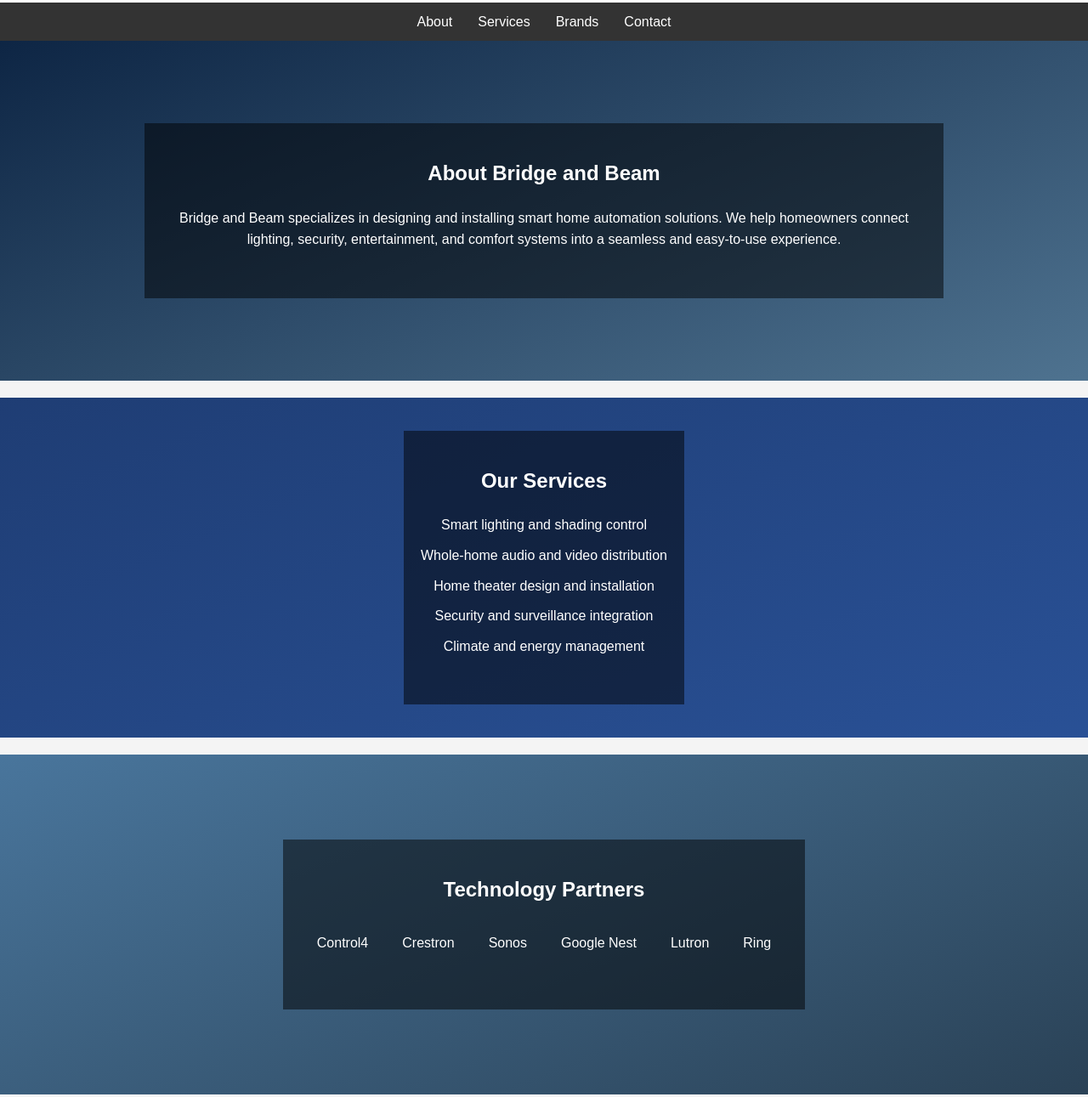
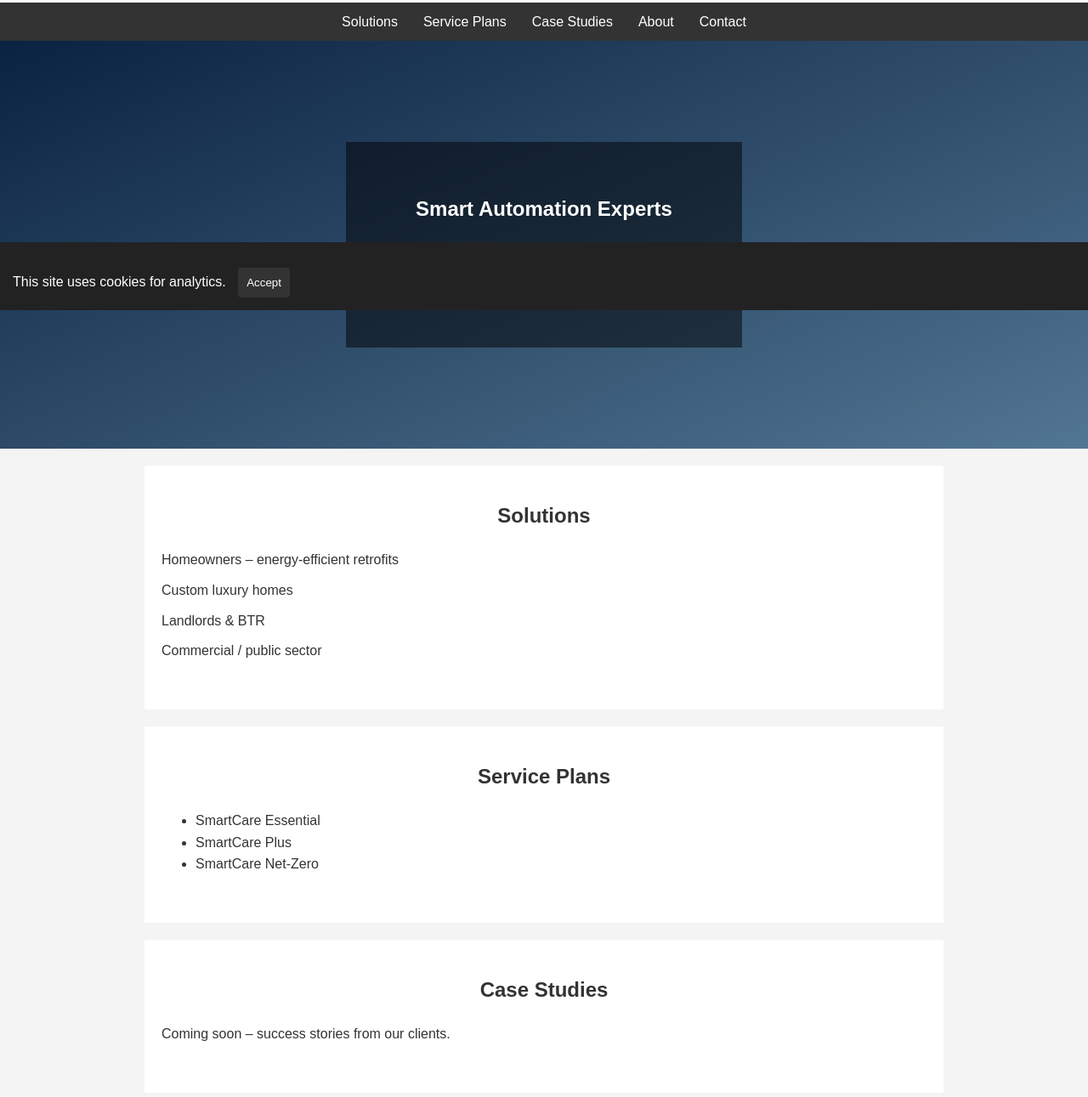
Before and after one commit to benpotts88/bridgeandbeam, a plain HTML site: page index.html in a window 1280 px wide. Shown: the part 435-1726 px from the top of the page at 85% size. Drawn offline with Linux system fonts and the light colour scheme.

Commit message:
Update site layout with new sections and cookie banner

```diff
--- a/index.html
+++ b/index.html
@@ -3,6 +3,7 @@
 <head>
   <meta charset="UTF-8">
   <meta name="viewport" content="width=device-width, initial-scale=1.0">
+  <meta name="description" content="Smart home & building automation solutions in the North-West UK" />
   <title>Bridge and Beam | Smart Home Automation</title>
   <style>
     body {
@@ -25,6 +26,7 @@
       background: #333;
       color: #fff;
       display: flex;
+      flex-wrap: wrap;
       justify-content: center;
       padding: 10px 0;
     }
@@ -37,16 +39,14 @@
       max-width: none;
       margin: 0;
       padding: 0;
-      height: 50vh;
+      height: 60vh;
       color: #fff;
       display: flex;
       align-items: center;
       justify-content: center;
       text-align: center;
-      background: none;
       background-size: cover;
       background-position: center;
-      background-attachment: fixed;
       margin-bottom: 20px;
     }
     .hero-section .content {
@@ -66,22 +66,14 @@
       text-align: center;
       margin-top: 0;
     }
-    #services ul {
+    #services ul,
+    #solutions ul,
+    #service-plans ul {
       list-style: none;
       padding: 0;
     }
-    #services li {
+    #services li, #solutions li {
       margin-bottom: 10px;
-    }
-    #brands ul {
-      list-style: none;
-      padding: 0;
-      display: flex;
-      flex-wrap: wrap;
-      justify-content: center;
-    }
-    #brands li {
-      margin: 10px 20px;
     }
     form {
       display: flex;
@@ -116,74 +108,101 @@
       font-size: 0.9em;
       color: #777;
     }
+    #cookie-banner {
+      position: fixed;
+      bottom: 0;
+      left: 0;
+      right: 0;
+      background: #222;
+      color: #fff;
+      padding: 15px;
+      display: none;
+    }
+    #cookie-banner button {
+      margin-left: 10px;
+    }
   </style>
 </head>
 <body>
   <header id="home">
     <img src="./img/bridge_and_beam_web_logo.png" alt="Bridge and Beam Logo">
   </header>
-
-  <nav>
+  <nav aria-label="Main navigation">
+    <a href="#solutions">Solutions</a>
+    <a href="#plans">Service Plans</a>
+    <a href="#case-studies">Case Studies</a>
     <a href="#about">About</a>
-    <a href="#services">Services</a>
-    <a href="#brands">Brands</a>
     <a href="#contact">Contact</a>
   </nav>
 
-  <section id="about" class="hero-section" style="background-image: url('./img/about-hero.svg');">
+  <section class="hero-section" style="background-image: url('./img/about-hero.svg');">
     <div class="content">
-      <h2>About Bridge and Beam</h2>
-      <p>Bridge and Beam specializes in designing and installing smart home automation solutions. We help homeowners connect lighting, security, entertainment, and comfort systems into a seamless and easy-to-use experience.</p>
+      <h1>Smart Automation Experts</h1>
+      <p>Save energy and simplify life with a single trusted integrator.</p>
+      <p><a href="#contact" style="background:#fff;color:#000;padding:10px 20px;border-radius:4px;text-decoration:none;">Book a Free Assessment</a></p>
     </div>
   </section>
 
-  <section id="services" class="hero-section" style="background-image: url('./img/services-hero.svg');">
-    <div class="content">
-      <h2>Our Services</h2>
+  <section id="solutions">
+    <h2>Solutions</h2>
     <ul>
-        <li>Smart lighting and shading control</li>
-        <li>Whole-home audio and video distribution</li>
-        <li>Home theater design and installation</li>
-        <li>Security and surveillance integration</li>
-        <li>Climate and energy management</li>
+      <li>Homeowners &ndash; energy-efficient retrofits</li>
+      <li>Custom luxury homes</li>
+      <li>Landlords & BTR</li>
+      <li>Commercial / public sector</li>
     </ul>
-    </div>
   </section>
 
-  <section id="brands" class="hero-section" style="background-image: url('./img/brands-hero.svg');">
-    <div class="content">
-      <h2>Technology Partners</h2>
+  <section id="plans">
+    <h2>Service Plans</h2>
     <ul>
-        <li>Control4</li>
-        <li>Crestron</li>
-        <li>Sonos</li>
-        <li>Google Nest</li>
-        <li>Lutron</li>
-        <li>Ring</li>
+      <li>SmartCare Essential</li>
+      <li>SmartCare Plus</li>
+      <li>SmartCare Net-Zero</li>
     </ul>
-    </div>
   </section>
 
-  <section id="contact" class="hero-section" style="background-image: url('./img/contact-hero.svg');">
-    <div class="content">
-      <h2>Request a Consultation</h2>
-      <form>
+  <section id="case-studies">
+    <h2>Case Studies</h2>
+    <p>Coming soon &ndash; success stories from our clients.</p>
+  </section>
+
+  <section id="about">
+    <h2>About Us</h2>
+    <p>We are a North-West based integrator specialising in Loxone solutions with accredited partners.</p>
+  </section>
+
+  <section id="contact">
+    <h2>Contact</h2>
+    <form aria-label="Contact form">
       <label for="name">Name</label>
       <input type="text" id="name" name="name" required>
-
       <label for="email">Email</label>
       <input type="email" id="email" name="email" required>
-
       <label for="message">Message</label>
       <textarea id="message" name="message" rows="5" required></textarea>
-
       <button type="submit">Submit</button>
     </form>
+  </section>
+
+  <div id="cookie-banner" role="dialog" aria-live="polite">
+    This site uses cookies for analytics. <button id="accept-cookies">Accept</button>
   </div>
-  </section>
 
   <footer>
     &copy; 2024 Bridge and Beam
   </footer>
+  <script>
+    window.addEventListener('load', function () {
+      var banner = document.getElementById('cookie-banner');
+      if (!localStorage.getItem('cookies-accepted')) {
+        banner.style.display = 'block';
+      }
+      document.getElementById('accept-cookies').addEventListener('click', function () {
+        localStorage.setItem('cookies-accepted', 'yes');
+        banner.style.display = 'none';
+      });
+    });
+  </script>
 </body>
 </html>
```
Also changed, not shown: 1 other file. Lines whose indentation alone changed are shown as unchanged.
